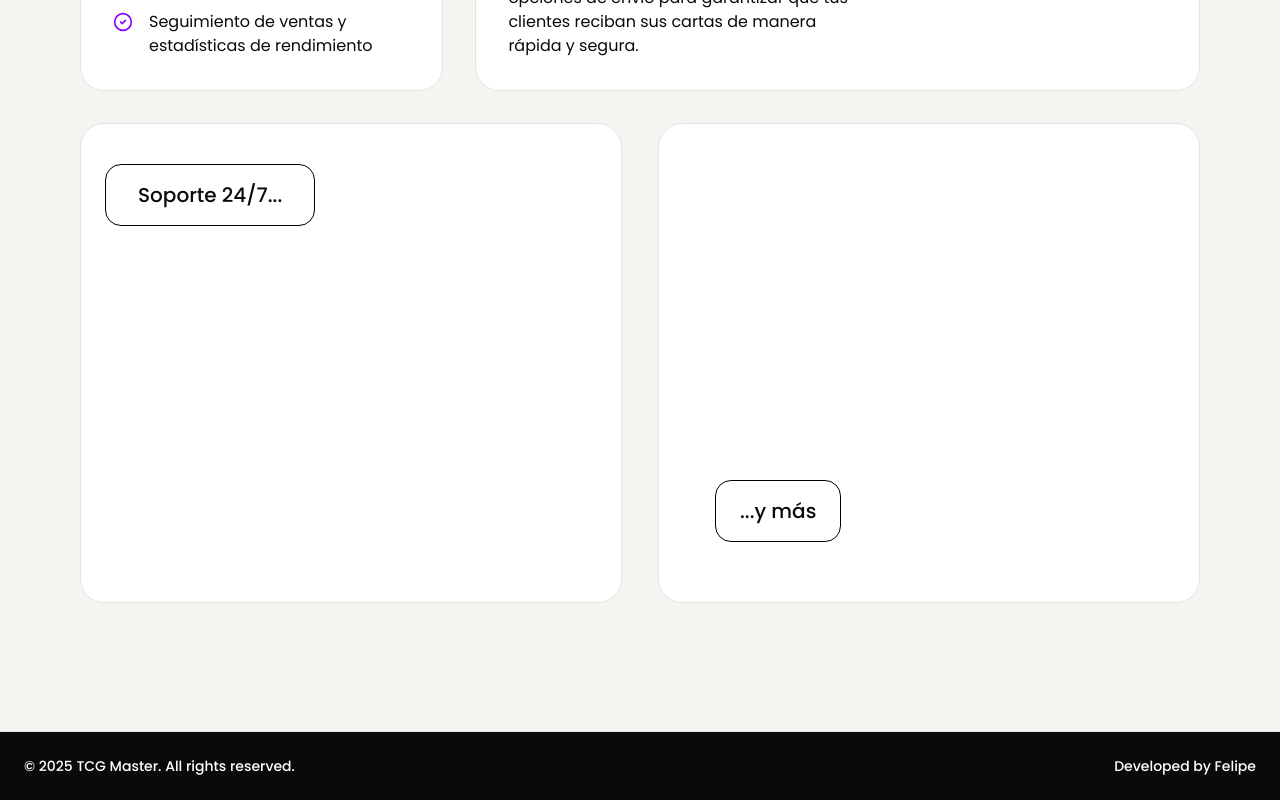
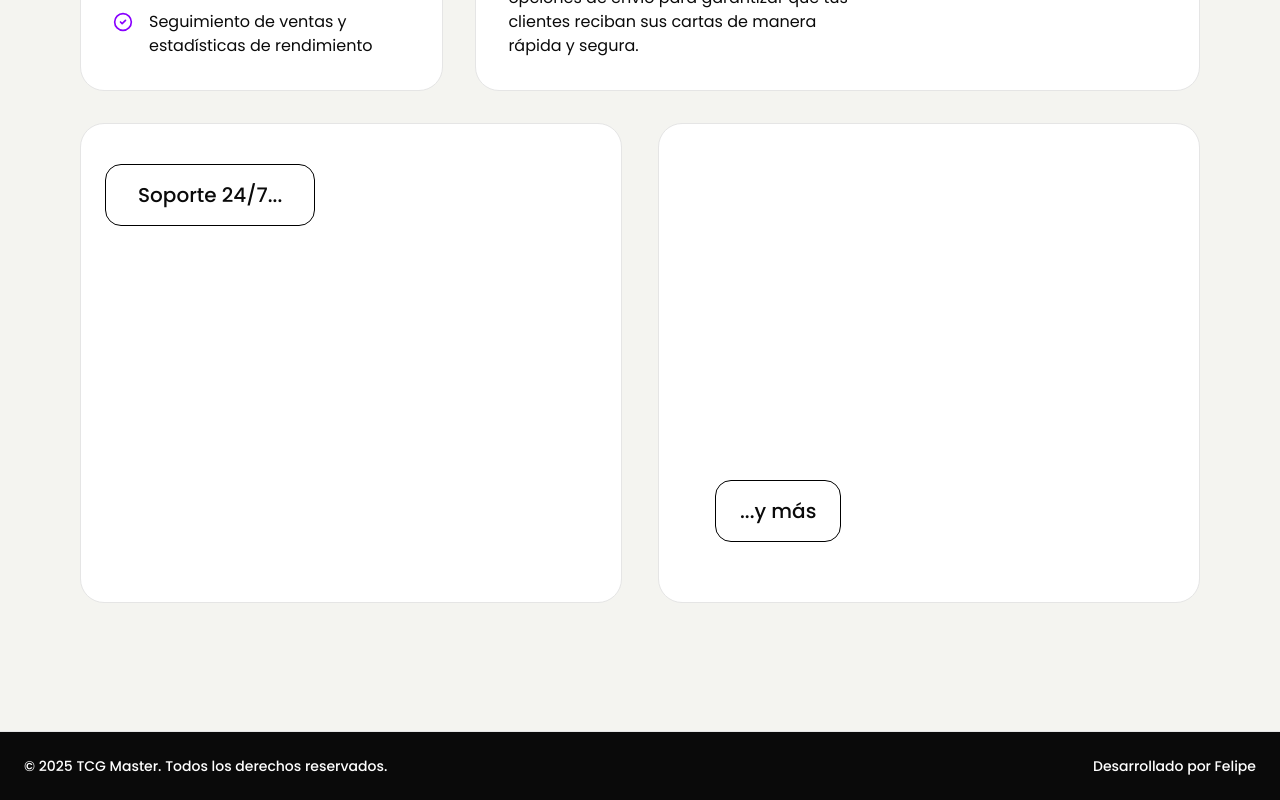
Before and after one commit to AFPedreros/latam-tcg, a Next.js app: page / in a window 1280 px wide. Shown: the part 1621-2421 px from the top of the page. Built offline with nearby package versions, Linux system fonts and the light colour scheme.

Commit message:
fix: update footer text to use Spanish language for consistency

```diff
--- a/src/components/footer.tsx
+++ b/src/components/footer.tsx
@@ -1,8 +1,8 @@
 export const Footer = () => {
   return (
     <footer className="flex justify-between border-t bg-foreground p-6 font-medium text-background text-sm">
-      <span>© 2025 TCG Master. All rights reserved.</span>
-      <span>Developed by Felipe</span>
+      <span>© 2025 TCG Master. Todos los derechos reservados.</span>
+      <span>Desarrollado por Felipe</span>
     </footer>
   );
 };
```
